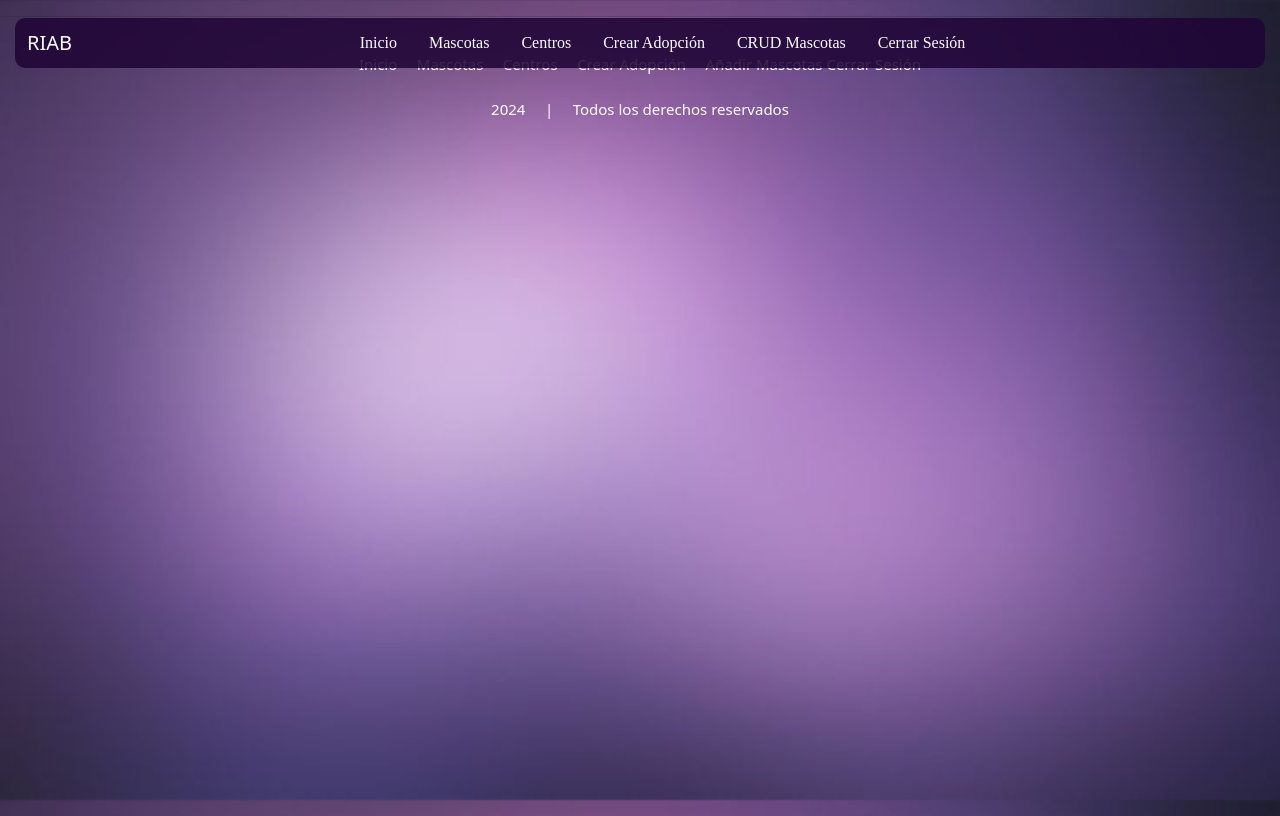
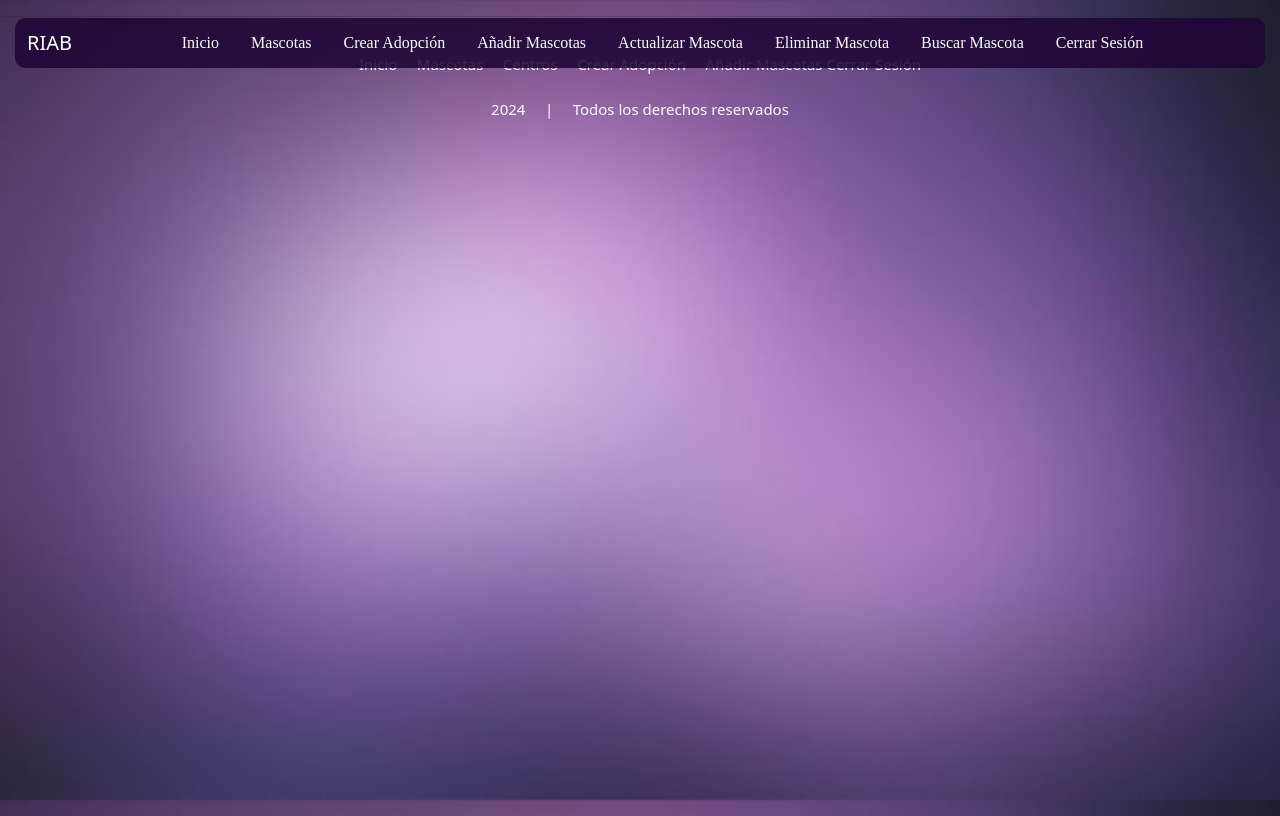
Before and after one commit to solmsl/riab-project, a website: page src/soloRescatistas/adopcion.html in a window 1280 px wide. Drawn offline with nearby package versions, Linux system fonts and the light colour scheme; a web font is replaced by a local one.

Commit message:
nav cambiado

```diff
--- a/src/soloRescatistas/adopcion.html
+++ b/src/soloRescatistas/adopcion.html
@@ -30,13 +30,19 @@
                   <a class="nav-link mx-lg-2" href="mascotas.html">Mascotas</a>
                 </li>
                 <li class="nav-item">
-                  <a class="nav-link mx-lg-2" href="centros.html">Centros</a>
+                  <a class="nav-link mx-lg-2" href="adopcion.html">Crear Adopción</a>
                 </li>
                 <li class="nav-item">
-                  <a class="nav-link mx-lg-2" href="adopcion.html">Crear Adopción</a>
+                  <a class="nav-link mx-lg-2" href="añadirMascotas.html">Añadir Mascotas</a>
+                </li>
+                <li class="nav-item">
+                  <a class="nav-link mx-lg-2" href="./script-rescatistas/rutas-mascotas/actualizarMascotas.html">Actualizar Mascota</a>
                 </li>
                 <li class="nav-item"></li>
-                  <a class="nav-link mx-lg-2" href="añadirMascotas.html">CRUD Mascotas</a>
+                  <a class="nav-link mx-lg-2" href="./script-rescatistas/rutas-mascotas/eliminarMascota.html">Eliminar Mascota</a>
+                </li>
+                <li class="nav-item"></li>
+                  <a class="nav-link mx-lg-2" href="./script-rescatistas/rutas-mascotas/buscarMascotas.html">Buscar Mascota</a>
                 </li>
                 <li class="nav-item"></li>
                   <a class="nav-link mx-lg-2" href="cerrarsesion.html">Cerrar Sesión</a>
```
Also changed, not shown: src/soloRescatistas/centros.html (+9 -3 lines), src/soloRescatistas/cerrarsesion.html (+9 -3 lines), src/soloRescatistas/inicio-res.html (+9 -3 lines), src/soloRescatistas/mascotas.html (+9 -3 lines).
